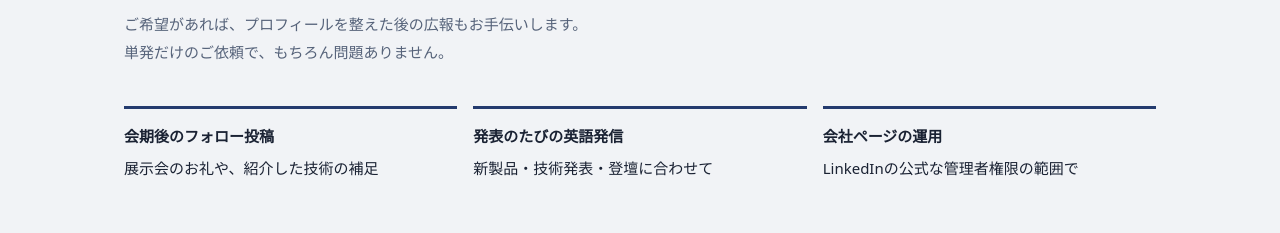
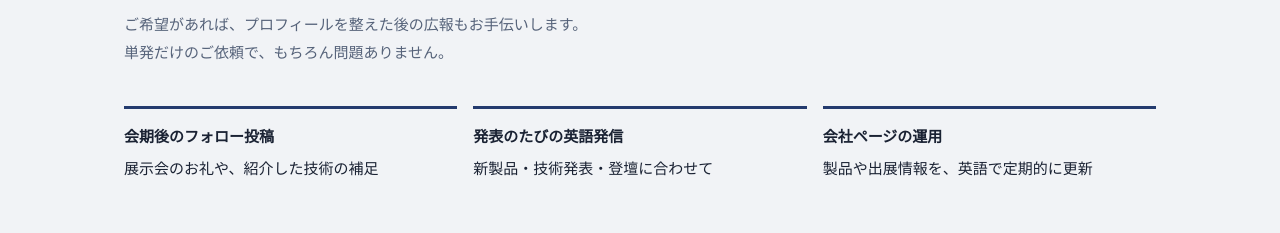
Before and after one commit to nakatani-expo/nakatani-expo.github.io, a plain HTML site: page index.html in a window 1280 px wide. Shown: the part 5334-5567 px from the top of the page. Drawn offline with Linux system fonts and the light colour scheme; a web font is replaced by a local one.

Commit message:
Reword company page item

```diff
--- a/index.html
+++ b/index.html
@@ -524,7 +524,7 @@
       <div class="later">
         <div><b>会期後のフォロー投稿</b>展示会のお礼や、紹介した技術の補足</div>
         <div><b>発表のたびの英語発信</b>新製品・技術発表・登壇に合わせて</div>
-        <div><b>会社ページの運用</b>LinkedInの公式な管理者権限の範囲で</div>
+        <div><b>会社ページの運用</b>製品や出展情報を、英語で定期的に更新</div>
       </div>
     </div>
   </section>
```
